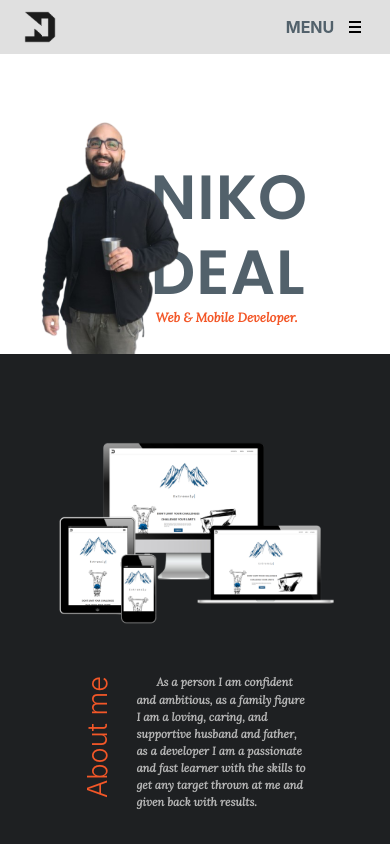
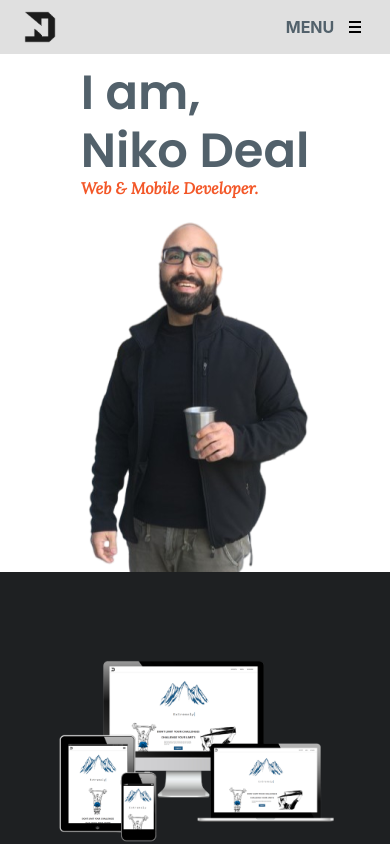
Before and after one commit to nikodeal/portfolio, a React (Create React App) app: page / in a window 390 px wide. Shown: the top 844 px of the page. Built offline with nearby package versions, Linux system fonts and the light colour scheme.

Commit message:
minor bugs

```diff
--- a/src/routes/homepage/About.css
+++ b/src/routes/homepage/About.css
@@ -7,7 +7,7 @@
   flex-wrap: wrap;
   justify-content: center;
   align-items: center;
-  margin: -18px auto 0px;
+  margin: -40px auto 0px;
   background-color: #1e2022;
 }
 
@@ -42,9 +42,7 @@ margin-left: -60px;
   text-indent: 20px;
 }
 @media (max-width: 700px) {
-  .about-container {
-    margin: -12px auto 0px;
-  }
+
   .about-me-screens {
     width: 18rem;
   }
--- a/src/routes/homepage/About.js
+++ b/src/routes/homepage/About.js
@@ -5,7 +5,7 @@ import "./About.css";
 
 const About = () => {
   useEffect(() => {
-    Aos.init({duration: 2000})
+    Aos.init({duration: 1000})
 
     }, [])
   return (
--- a/src/routes/homepage/Features.js
+++ b/src/routes/homepage/Features.js
@@ -5,7 +5,7 @@ import "./Features.css";
 
 const Features = () => {
   useEffect(() => {
-    Aos.init({duration: 2000})
+    Aos.init({duration: 1000})
     }, [])
   return (
     <div className="features-container">
--- a/src/routes/homepage/Hero.css
+++ b/src/routes/homepage/Hero.css
@@ -1,126 +1,53 @@
 .hero-parent-div {
   width: 100%;
-
   display: flex;
   justify-content: center;
-
+  align-items: center;
   flex-direction: row;
+  flex-wrap: wrap;
 }
 .my-img {
-  margin: 3rem 0px 0px;
   max-width: 100%;
-  animation: moveInLeft 1s ease-in;
+  animation: moveInRight 1s ease-in;
 }
 
 .typewriter {
-  z-index: -1;
-  margin: 6rem 0px 0px -70px;
-  width: 18.5rem;
-
+  animation: moveInLeft 1s ease-in;
 }
 .type-h1 {
   font-family: "Poppins", sans-serif;
-  margin:  auto;
+  margin: auto;
   color: #52616b;
-  letter-spacing: 1px; /* Adjust as needed */
+
   font-weight: 900;
-  font-size: 7.1rem;
-  animation: moveInRight 1s ease-in;
+  font-size: 7rem;
 }
 .floating-text {
   color: #f35728;
   font-family: "Lora", serif;
-  overflow: hidden;
-  border-right: 0.15em solid #1e2022; /* The typwriter cursor */
-  white-space: nowrap; /* Keeps the content on a single line */
-  margin: 0 auto; /* Gives that scrolling effect as the typing happens */
-  text-indent: 10px;
+
   font-weight: 900;
-  animation: typing 3s steps(30, end), blink-caret 0.5s step-end infinite;
-  font-size: 1.6rem;
-  /* animation: moveInBottom 1s ease-in; */
+
+  font-size: 1.8rem;
 }
 
-/* The typing effect */
-@keyframes typing {
-  from {
-    width: 0;
+@media (max-width: 700px) {
+  .my-img {
+    margin: auto;
   }
-  to {
-    width: 100%;
+  .typewriter {
+    margin: auto;
+
+    animation: moveInLeft 1s ease-in;
+  }
+  .type-h1 {
+    font-size: 3rem;
+  }
+  .floating-text {
+    color: #f35728;
+
+    font-weight: 900;
+
+    font-size: 1rem;
   }
 }
-
-/* The typewriter cursor effect */
-@keyframes blink-caret {
-  from,
-  to {
-    border-color: transparent;
-  }
-  50% {
-    border-color: #2d2d2d;
-  }
-}
-@media screen and (min-width: 320px)and (max-width: 374px) {
-  .my-img {
-    margin: 3rem 0px 0px 20px;
-    max-width: 45%;
-  }
-
-  .typewriter {
-    margin: 4.7rem 0px 0px -40px;
-    width: 15rem;
-  }
-  .type-h1 {
-    font-size: 3.9rem;
-    animation: none;
-  }
-  .floating-text {
-    margin: 0px 0px 20px 0px;
-    text-indent: 5px;
-    width: 10rem;
-    font-size: .8rem;
-  }
-}
-@media screen and (min-width: 375px)and (max-width: 413px) {
-  .my-img {
-    margin: 3rem 0px 0px 20px;
-    max-width: 45%;
-  }
-
-  .typewriter {
-    margin: 6rem 0px 0px -45px;
-    width: 15rem;
-  }
-  .type-h1 {
-    font-size: 3.9rem;
-    animation: none;
-  }
-  .floating-text {
-    margin: 0px 0px 20px 0px;
-    text-indent: 5px;
-    width: 10rem;
-    font-size: .8rem;
-  }
-}
-@media screen and (min-width: 414px)and (max-width: 700px) {
-  .my-img {
-    margin: 3rem 0px 0px 20px;
-    max-width: 45%;
-  }
-
-  .typewriter {
-    margin: 6.5rem 0px 0px -45px;
-    width: 15rem;
-  }
-  .type-h1 {
-    font-size: 3.9rem;
-    animation: none;
-  }
-  .floating-text {
-    margin: 0px 0px 20px 0px;
-    text-indent: 5px;
-    width: 10rem;
-    font-size: .8rem;
-  }
-}
--- a/src/routes/homepage/Hero.js
+++ b/src/routes/homepage/Hero.js
@@ -4,11 +4,13 @@ const Hero = () => {
   return (
     <>
       <div className="hero-parent-div">
-        <img src="/images/homepage/Deal2.png" alt="logo" className="my-img" />
+
         <div className="typewriter">
-          <h1 className="type-h1">NIKO DEAL</h1>
+        <h1 className="type-h1">I am, </h1>
+          <h1 className="type-h1">Niko Deal</h1>
           <h2 className="floating-text">Web & Mobile Developer. </h2>
         </div>
+        <img src="/images/homepage/Deal2.png" alt="logo" className="my-img" />
       </div>
     </>
   );
--- a/src/routes/homepage/SingleProject.js
+++ b/src/routes/homepage/SingleProject.js
@@ -5,7 +5,7 @@ import { useHistory } from "react-router-dom";
 import "./SingleProject.css";
 const SingleProject = () => {
   useEffect(() => {
-    Aos.init({duration: 2000})
+    Aos.init({duration: 1000})
     }, [])
   let history = useHistory();
   return (
--- a/src/routes/projects/ProjectItem.js
+++ b/src/routes/projects/ProjectItem.js
@@ -4,7 +4,7 @@ import "aos/dist/aos.css"
 import './ProjectItem.css'
 const ProjectItem = ({title, subtitle,description, gif, flexDir}) => {
   useEffect(() => {
-    Aos.init({duration: 2000})
+    Aos.init({duration: 1000})
     }, [])
   return (
     <div className="project-item-feature" style={{flexDirection: `${flexDir}`}}>
```
Also changed, not shown: 1 other file (tests, documents, lock files or other folders).
